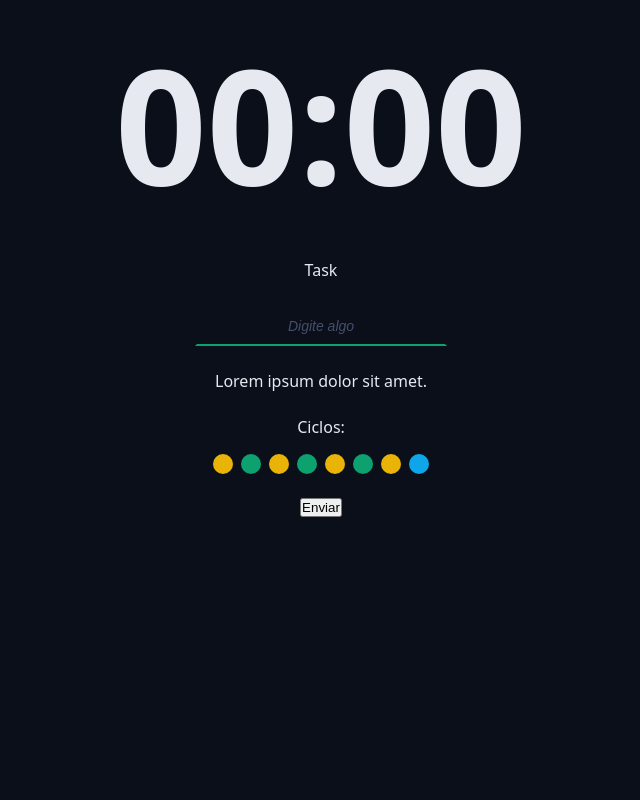
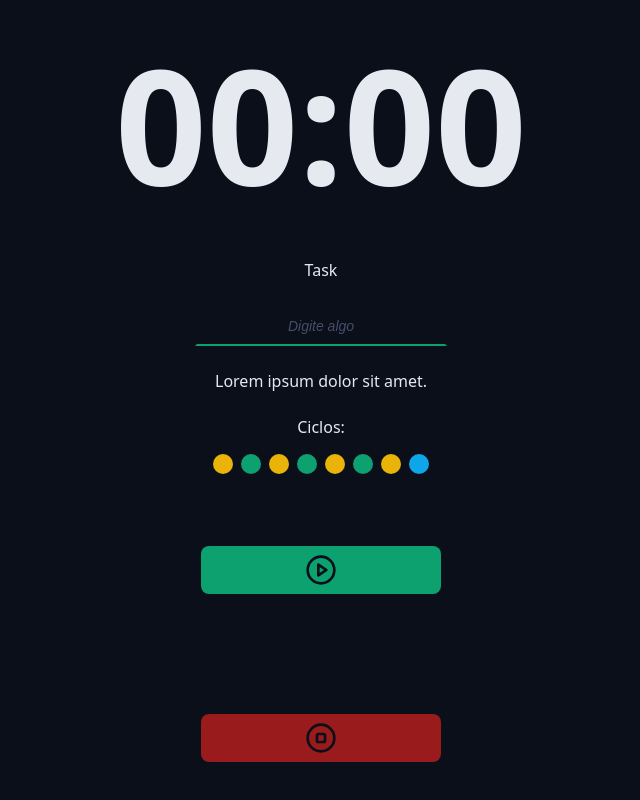
Before and after one commit to JefersonLucas/chronos-pomodoro, a React (Vite) app: page / in a window 1280 px wide. Shown: the part 282-1082 px from the top of the page, without its empty margins (319-959 px from the left). Before the commit the page ends 831 px from the top, so only its background shows below. Built offline with nearby package versions, Linux system fonts and the light colour scheme.

Commit message:
feat: created DefaultButton component

```diff
--- a/src/App.tsx
+++ b/src/App.tsx
@@ -1,9 +1,12 @@
 import "./styles/global.css"
 import "./styles/theme.css"
+
+import { PlayCircleIcon, StopCircleIcon } from "lucide-react"
 
 import { Container } from "./components/Container"
 import { CountDown } from "./components/CountDown"
 import { Cycles } from "./components/Cycles"
+import { DefaultButton } from "./components/DefaultButton"
 import { DefaultInput } from "./components/DefaultInput"
 import { Logo } from "./components/Logo"
 import { Menu } from "./components/Menu"
@@ -44,7 +47,16 @@ export function App() {
 					</div>
 
 					<div className="formRow">
-						<button>Enviar</button>
+						<DefaultButton
+							icon={<PlayCircleIcon />}
+							color="green"
+							title="Iniciar"
+						/>
+						<DefaultButton
+							icon={<StopCircleIcon />}
+							color="red"
+							title="Finalizar"
+						/>
 					</div>
 				</form>
 			</Container>
--- /dev/null
+++ b/src/components/DefaultButton/index.tsx
@@ -0,0 +1,20 @@
+import styles from "./styles.module.css"
+
+type DefaultButtonProps = {
+	icon: React.ReactNode
+	color?: "green" | "red"
+} & React.ComponentProps<"button">
+
+export function DefaultButton({
+	icon,
+	color = "green",
+	...props
+}: DefaultButtonProps) {
+	return (
+		<>
+			<button className={`${styles.button} ${styles[color]}`} {...props}>
+				{icon}
+			</button>
+		</>
+	)
+}
--- /dev/null
+++ b/src/components/DefaultButton/styles.module.css
@@ -0,0 +1,45 @@
+.button {
+  border: none;
+  background: var(--primary);
+  color: var(--text-over-primary);
+  display: flex;
+  align-items: center;
+  justify-content: center;
+  min-width: 24rem;
+  padding: 0.8rem;
+  border-radius: 0.8rem;
+  margin: 4.8rem 0;
+  cursor: pointer;
+  transition: all 0.2s ease-in-out;
+}
+
+.button svg {
+  width: 3.2rem;
+  height: 3.2rem;
+}
+
+.button:hover {
+  filter: brightness(90%);
+}
+
+.green {
+  background: var(--primary);
+  color: var(--text-over-primary);
+}
+
+.green:hover {
+  outline: none;
+  color: var(--gray-100);
+  box-shadow: 0 0 0 3px var(--primary-shadow);
+}
+
+.red {
+  background: var(--error);
+  color: var(--text-over-primary);
+}
+
+.red:hover {
+  outline: none;
+  color: var(--gray-100);
+  box-shadow: 0 0 0 3px var(--secondary-shadow);
+}
```
